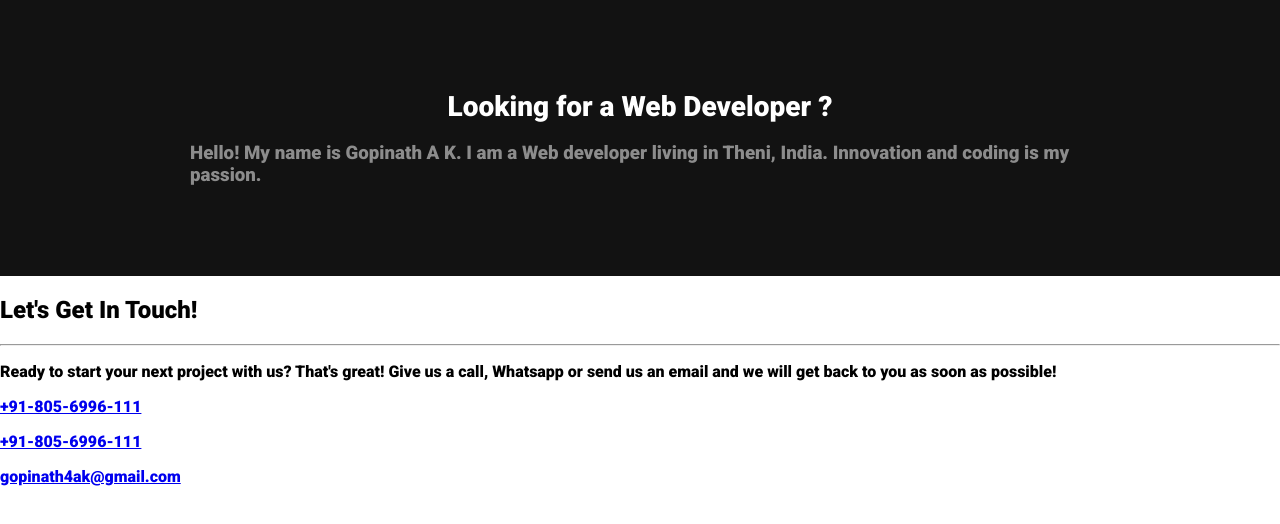
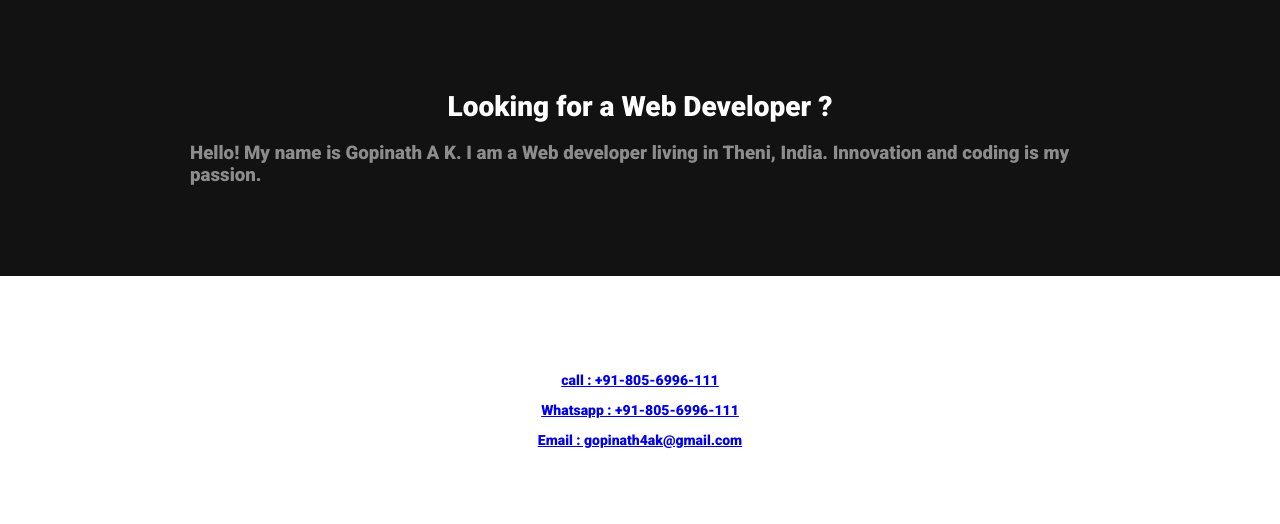
Before and after one commit to Gopinath4ak/gopinath4ak.github.io, a plain HTML site: page index.html in a window 1280 px wide. Drawn offline with Linux system fonts and the light colour scheme.

Commit message:
contact section css

```diff
--- a/index.html
+++ b/index.html
@@ -39,31 +39,12 @@
     </div>
 
 
-    <section id="contact">
-      <div class="container">
-        <div class="row">
-          <div class="col-lg-8 mx-auto text-center">
-            <h2 class="section-heading">Let's Get In Touch!</h2>
-            <hr class="my-4">
-            <p class="mb-5">Ready to start your next project with us? That's great! Give us a call, Whatsapp or send us an email and we will get back to you as soon as possible!</p>
-          </div>
-        </div>
-        <div class="row">
-          <div class="col-lg-4 ml-auto text-center">
-            <i class="fas fa-phone fa-3x mb-3 sr-contact-1"></i>
-            <p><a href='tel:+918056996111'>+91-805-6996-111</a></p>
-          </div>
-          <div class="col-lg-4 ml-auto text-center">
-            <i class="fab fa-whatsapp fa-3x mb-3 sr-contact-1"></i>
-            <p><a href='whatsapp://send?text=Hello Gopinath&phone=+918056996111&abid=+918056996111'>+91-805-6996-111</a></p>
-          </div>
-          <div class="col-lg-4 mr-auto text-center">
-            <i class="fas fa-envelope fa-3x mb-3 sr-contact-2"></i>
-            <p>
-              <a href='mailto:gopinath4ak@gmail.com?subject=Hello Gopinath'>gopinath4ak@gmail.com</a>
-            </p>
-          </div>
-        </div>
+    <section style="max-width: 900px; margin:40px auto;">
+      <div style="max-width: 900px; margin:40px auto;">
+        <h2 style="color: #fff; text-align:center; font-size:28px;">Contact Me</h2>
+        <h3 style="color: #8c8c8c; text-align:center; font-size:14px;"><a href='tel:+918056996111'>call : +91-805-6996-111</a></h3>
+        <h3 style="color: #8c8c8c; text-align:center; font-size:14px;"><a href='whatsapp://send?text=Hello Gopinath&phone=+918056996111&abid=+918056996111'>Whatsapp : +91-805-6996-111</a></h3>
+        <h3 style="color: #8c8c8c; text-align:center; font-size:14px;"><a href='mailto:gopinath4ak@gmail.com?subject=Hello Gopinath'>Email : gopinath4ak@gmail.com</a></h3>
       </div>
     </section>
   </body>
```
